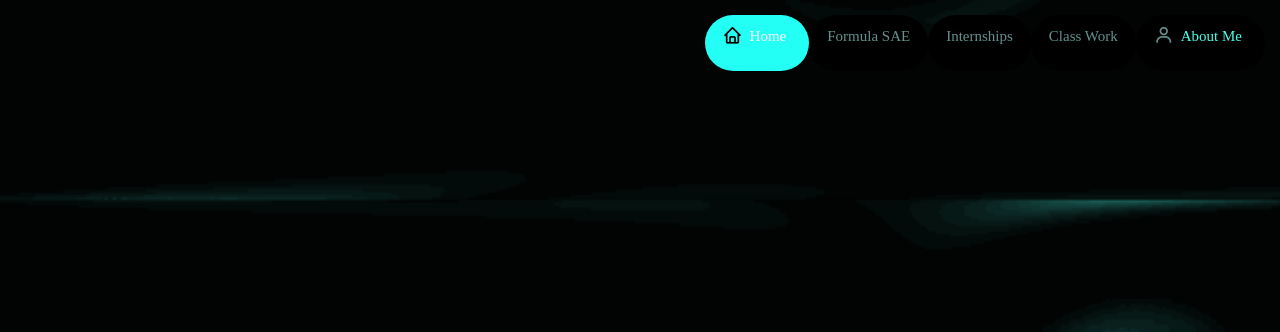
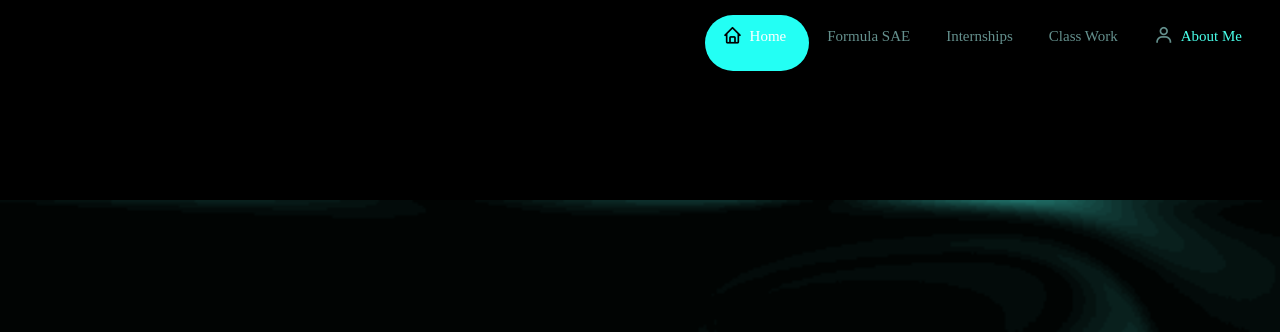
Before and after one commit to mhutzler/portfolio, a plain HTML site: page index.html in a window 1280 px wide. Shown: the top 332 px of the page. Drawn offline with Linux system fonts and the light colour scheme.

Commit message:
Update style.css

```diff
--- a/assets/css/style.css
+++ b/assets/css/style.css
@@ -298,7 +298,7 @@ h6 {
 #hero {
   width: 100%;
   height: 100vh;
-  background: url("../img/vort512-t46.png") calc(50% + 00px) calc(50% + 200px)  repeat;
+  background: url("../img/vort512-t41.png") calc(50% + 00px) calc(50% + 200px)  no-repeat;
   background-size: auto 100%;
   position: relative;
 }
```
